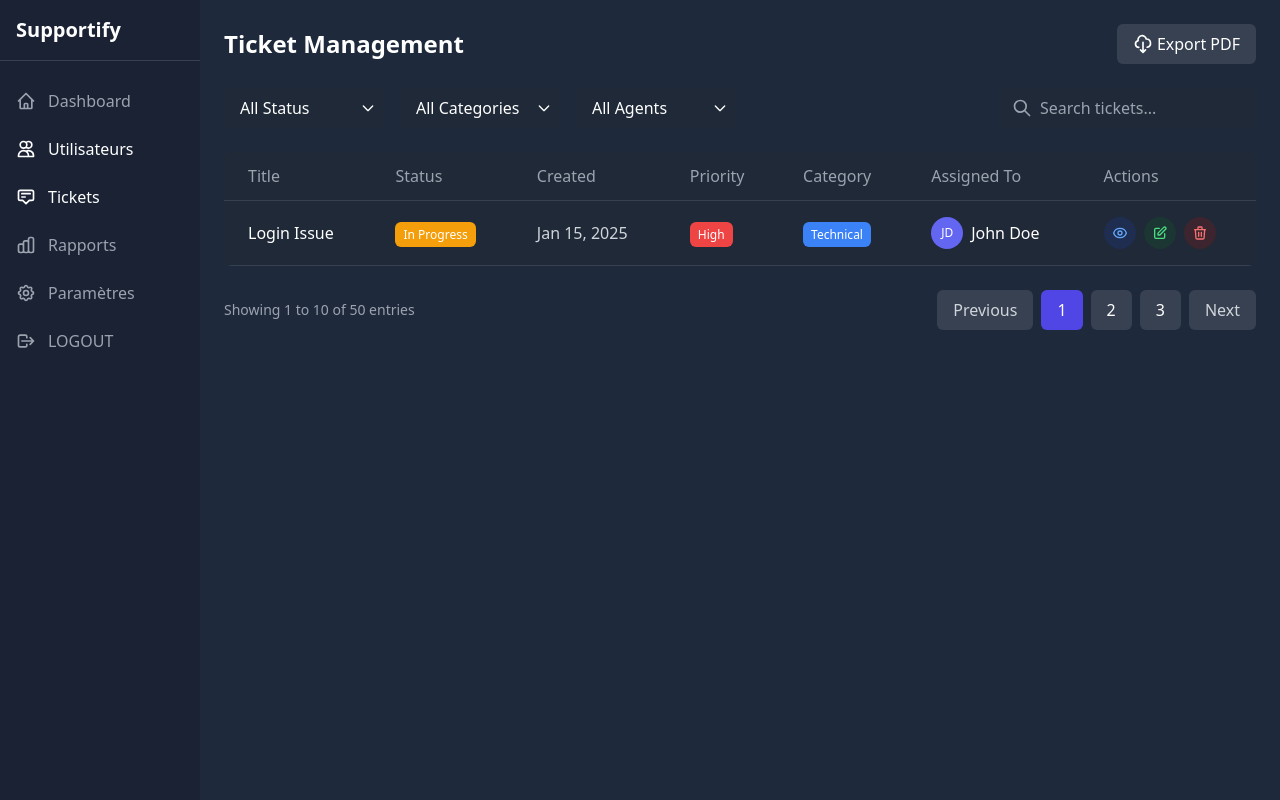
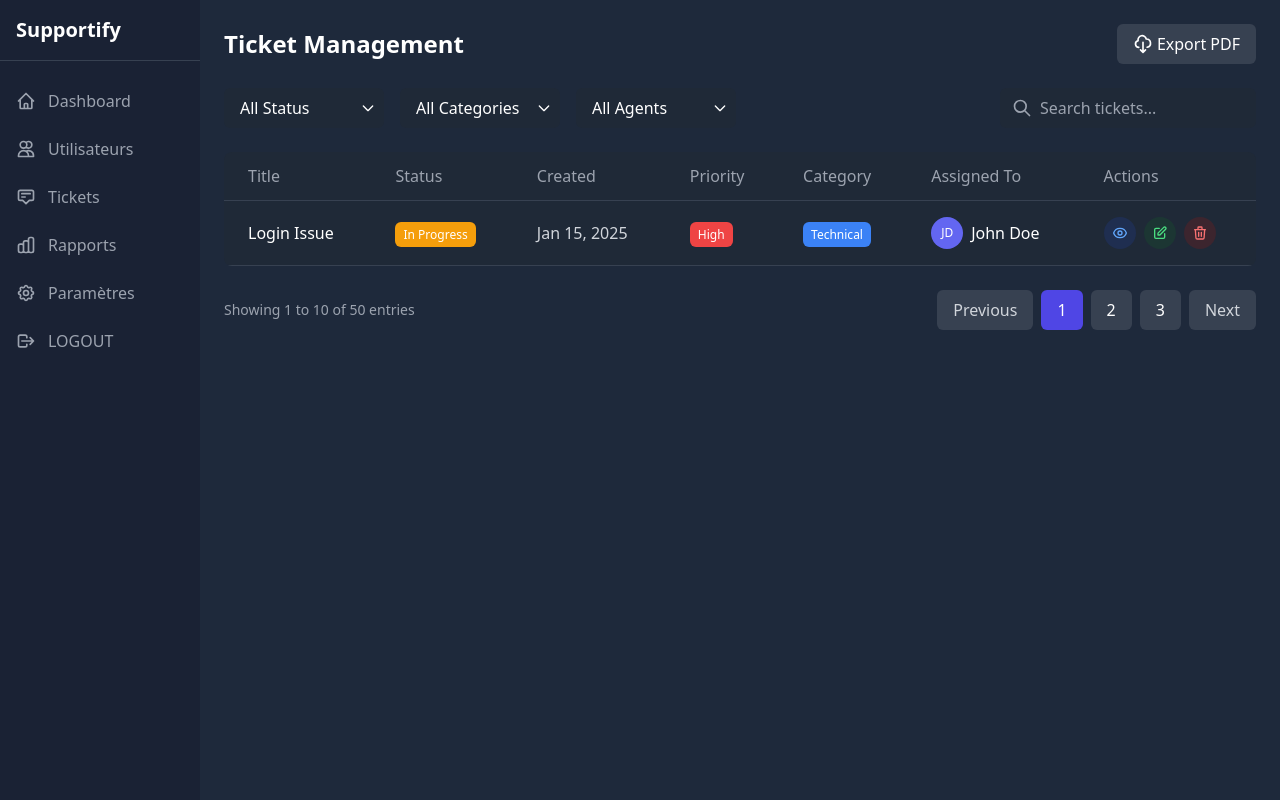
Before and after one commit to NadaZirari/Supportify-fil-rouge, a Laravel app: page /ticket-management in a window 1280 px wide. Run offline with Laravel 12, Linux system fonts and the light colour scheme; parts of the project's set-up code (start-up, migrations or seed data) failed here and were passed over; some libraries are stand-ins or nearby versions.

```diff
--- a/filrouge/resources/views/admin/ticket_management.blade.php
+++ b/filrouge/resources/views/admin/ticket_management.blade.php
@@ -34,13 +34,13 @@
                 </svg>
                 Dashboard
             </a>
-            <a href="{{ route('user_management') }}" class="flex items-center px-4 py-3 text-white ">
+            <a href="{{ route('user_management') }}" class="flex items-center px-4 py-3 text-gray-400 hover:text-white ">
                 <svg xmlns="http://www.w3.org/2000/svg" class="h-5 w-5 mr-3" fill="none" viewBox="0 0 24 24" stroke="currentColor">
                     <path stroke-linecap="round" stroke-linejoin="round" stroke-width="2" d="M12 4.354a4 4 0 110 5.292M15 21H3v-1a6 6 0 0112 0v1zm0 0h6v-1a6 6 0 00-9-5.197M13 7a4 4 0 11-8 0 4 4 0 018 0z" />
                 </svg>
                 Utilisateurs
             </a>
-            <a href="{{ route('ticket_management') }}" class="flex items-center px-4 py-3 text-white">
+            <a href="{{ route('ticket_management') }}" class="flex items-center px-4 py-3  text-gray-400 hover:text-white">
             <svg xmlns="http://www.w3.org/2000/svg" class="h-5 w-5 mr-3" fill="none" viewBox="0 0 24 24" stroke="currentColor">
                     <path stroke-linecap="round" stroke-linejoin="round" stroke-width="2" d="M7 8h10M7 12h4m1 8l-4-4H5a2 2 0 01-2-2V6a2 2 0 012-2h14a2 2 0 012 2v8a2 2 0 01-2 2h-3l-4 4z" />
                 </svg>
--- a/filrouge/resources/views/admin/user_management.blade.php
+++ b/filrouge/resources/views/admin/user_management.blade.php
@@ -37,7 +37,7 @@
                 Dashboard
             </a>
             <!-- bg-gray-700 bg-opacity-30 -->
-            <a href="{{ route('user_management') }}" class="flex items-center px-4 py-3 text-white ">
+            <a href="{{ route('user_management') }}" class="flex items-center px-4 py-3 text-gray-400 hover:text-white">
                 <svg xmlns="http://www.w3.org/2000/svg" class="h-5 w-5 mr-3" fill="none" viewBox="0 0 24 24" stroke="currentColor">
                     <path stroke-linecap="round" stroke-linejoin="round" stroke-width="2" d="M12 4.354a4 4 0 110 5.292M15 21H3v-1a6 6 0 0112 0v1zm0 0h6v-1a6 6 0 00-9-5.197M13 7a4 4 0 11-8 0 4 4 0 018 0z" />
                 </svg>
--- a/filrouge/resources/views/dashboard/admin-dashboard.blade.php
+++ b/filrouge/resources/views/dashboard/admin-dashboard.blade.php
@@ -40,7 +40,7 @@
                 </svg>
                 Dashboard
             </a>
-            <a href="{{ route('user_management') }}" class="flex items-center px-4 py-3 text-white ">
+            <a href="{{ route('user_management') }}" class="flex items-center px-4 py-3 text-gray-400 hover:text-white ">
                 <svg xmlns="http://www.w3.org/2000/svg" class="h-5 w-5 mr-3" fill="none" viewBox="0 0 24 24" stroke="currentColor">
                     <path stroke-linecap="round" stroke-linejoin="round" stroke-width="2" d="M12 4.354a4 4 0 110 5.292M15 21H3v-1a6 6 0 0112 0v1zm0 0h6v-1a6 6 0 00-9-5.197M13 7a4 4 0 11-8 0 4 4 0 018 0z" />
                 </svg>
```
